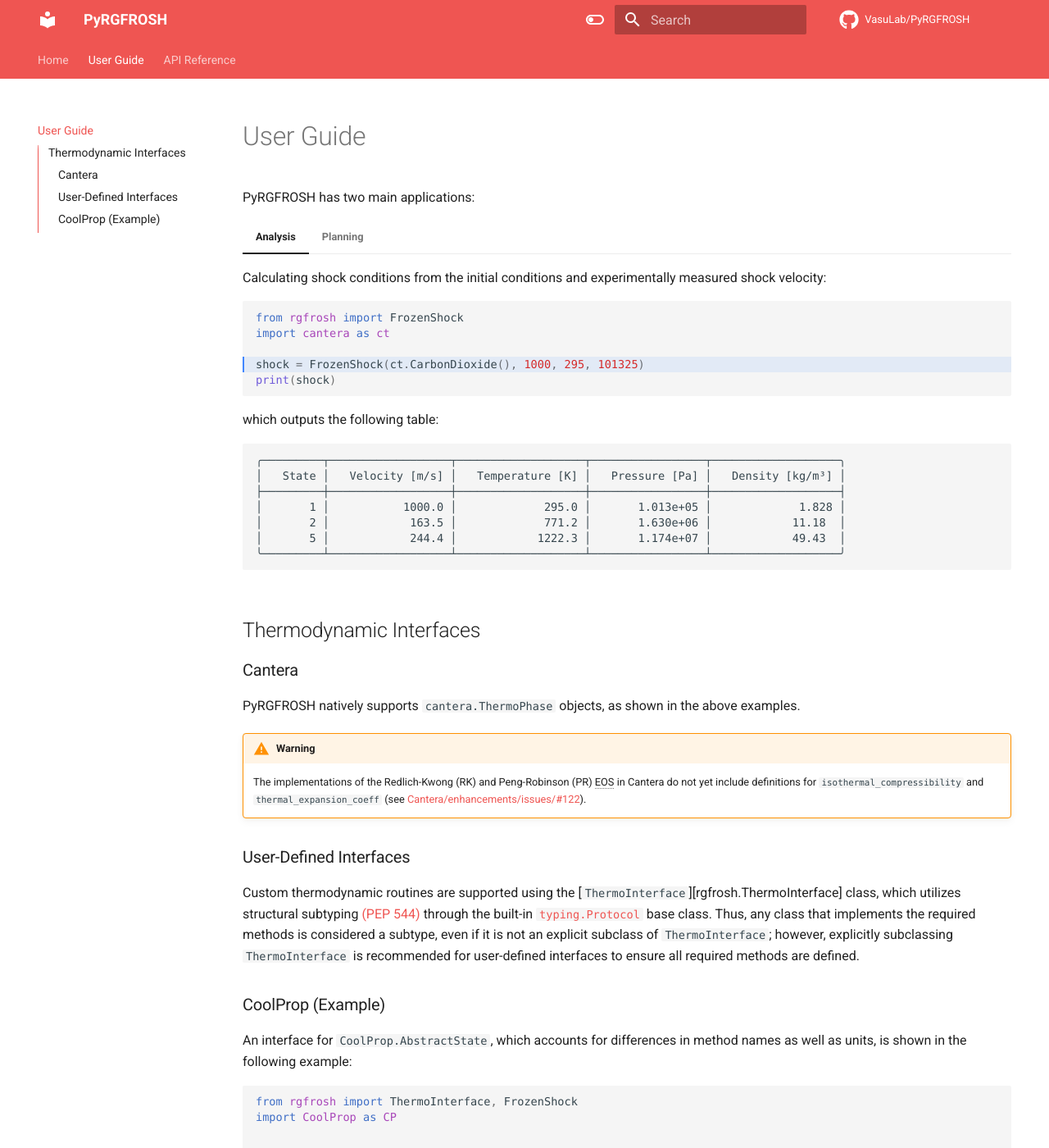
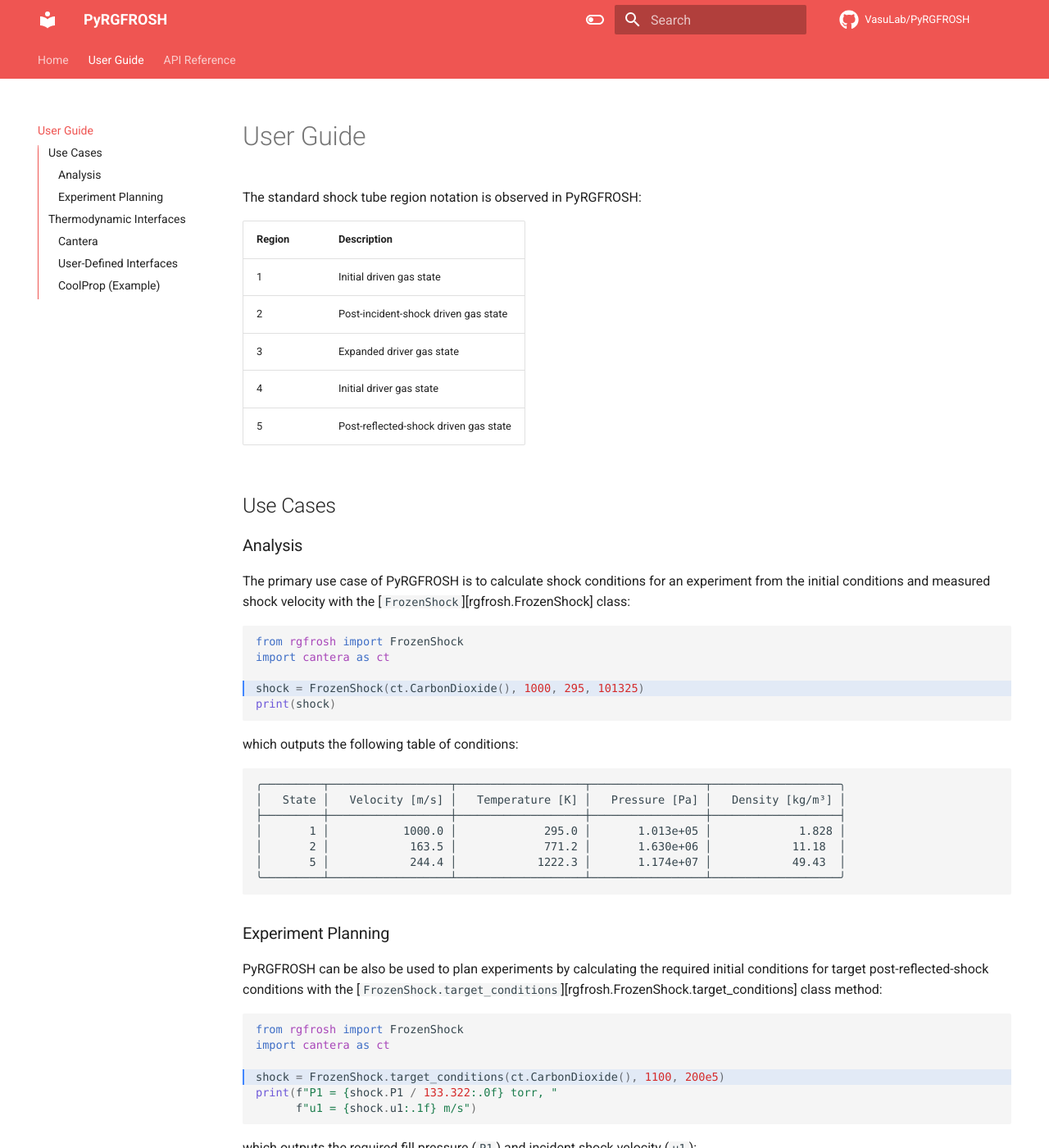
Before and after one commit to VasuLab/rgfrosh, an MkDocs documentation site: the page built from docs/guide.md, in a window 1280 px wide and 1400 px high. Shown: the whole window at 82% size. Built offline with MkDocs 1.6.1 and Material for MkDocs 9.7.7, drawn with Linux system fonts in a browser that asks for light colours; some web fonts are replaced; comment, search, counter and statistics services are not loaded; some of the changed text lies outside the part shown.

Commit message:
Improved documentation

````diff
--- a/docs/guide.md
+++ b/docs/guide.md
@@ -1,49 +1,62 @@
 # User Guide
 
-PyRGFROSH has two main applications:
+The standard shock tube region notation is observed in PyRGFROSH:
 
-=== "Analysis"
+| Region | Description                           |
+| ------ | ------------------------------------- |
+| 1      | Initial driven gas state              |
+| 2      | Post-incident-shock driven gas state  |
+| 3      | Expanded driver gas state             |
+| 4      | Initial driver gas state              |
+| 5      | Post-reflected-shock driven gas state |
 
-    Calculating shock conditions from the initial conditions and experimentally measured shock velocity:
+## Use Cases
 
-    ```py hl_lines="4"
-    from rgfrosh import FrozenShock
-    import cantera as ct
+### Analysis
 
-    shock = FrozenShock(ct.CarbonDioxide(), 1000, 295, 101325)
-    print(shock)
-    ```
+The primary use case of PyRGFROSH is to calculate shock conditions for an experiment from the initial conditions
+and measured shock velocity with the [`FrozenShock`][rgfrosh.FrozenShock] class:
 
-    which outputs the following table:
+```py hl_lines="4"
+from rgfrosh import FrozenShock
+import cantera as ct
 
-    ```commandline
-    ╭─────────┬──────────────────┬───────────────────┬─────────────────┬───────────────────╮
-    │   State │   Velocity [m/s] │   Temperature [K] │   Pressure [Pa] │   Density [kg/m³] │
-    ├─────────┼──────────────────┼───────────────────┼─────────────────┼───────────────────┤
-    │       1 │           1000.0 │             295.0 │       1.013e+05 │             1.828 │
-    │       2 │            163.5 │             771.2 │       1.630e+06 │            11.18  │
-    │       5 │            244.4 │            1222.3 │       1.174e+07 │            49.43  │
-    ╰─────────┴──────────────────┴───────────────────┴─────────────────┴───────────────────╯
-    ```
+shock = FrozenShock(ct.CarbonDioxide(), 1000, 295, 101325)
+print(shock)
+```
 
-=== "Planning"
+which outputs the following table of conditions:
 
-    Calculating initial conditions for target post-reflected-shock conditions:
+```commandline
+╭─────────┬──────────────────┬───────────────────┬─────────────────┬───────────────────╮
+│   State │   Velocity [m/s] │   Temperature [K] │   Pressure [Pa] │   Density [kg/m³] │
+├─────────┼──────────────────┼───────────────────┼─────────────────┼───────────────────┤
+│       1 │           1000.0 │             295.0 │       1.013e+05 │             1.828 │
+│       2 │            163.5 │             771.2 │       1.630e+06 │            11.18  │
+│       5 │            244.4 │            1222.3 │       1.174e+07 │            49.43  │
+╰─────────┴──────────────────┴───────────────────┴─────────────────┴───────────────────╯
+```
 
-    ```py hl_lines="4"
-    from rgfrosh import FrozenShock
-    import cantera as ct
+### Experiment Planning
 
-    shock = FrozenShock.target_conditions(ct.CarbonDioxide(), 1100, 200e5)
-    print(f"P1 = {shock.P1 / 133.322:.0f} torr, "
-          f"u1 = {shock.u1:.1f} m/s")
-    ```
+PyRGFROSH can be also be used to plan experiments by calculating the required initial conditions for target
+post-reflected-shock conditions with the
+[`FrozenShock.target_conditions`][rgfrosh.FrozenShock.target_conditions] class method:
 
-    which outputs the required fill pressure (`P1`) and incident shock velocity (`u1`):
+```py hl_lines="4"
+from rgfrosh import FrozenShock
+import cantera as ct
 
-    ```
-    P1 = 1687 torr, u1 = 918.9 m/s
-    ```
+shock = FrozenShock.target_conditions(ct.CarbonDioxide(), 1100, 200e5)
+print(f"P1 = {shock.P1 / 133.322:.0f} torr, "
+      f"u1 = {shock.u1:.1f} m/s")
+```
+
+which outputs the required fill pressure (`P1`) and incident shock velocity (`u1`):
+
+```
+P1 = 1687 torr, u1 = 918.9 m/s
+```
 
 ## Thermodynamic Interfaces
 
@@ -53,16 +66,17 @@
 above examples.
 
 !!! warning
-    The implementations of the Redlich-Kwong (RK) and Peng-Robinson (PR) EOS
+    The implementations of the Redlich-Kwong (RK) EOS and Peng-Robinson (PR) EOS
     in Cantera do not yet include definitions for `isothermal_compressibility` and
     `thermal_expansion_coeff`
-    (see [Cantera/enhancements/issues/#122](https://github.com/Cantera/enhancements/issues/122)).
+    (see [Cantera/enhancements/issues/#122](https://github.com/Cantera/enhancements/issues/122)), thus
+    only the ideal gas EOS is currently supported.
 
 ### User-Defined Interfaces
 
 Custom thermodynamic routines are supported using the
 [`ThermoInterface`][rgfrosh.ThermoInterface] class, which utilizes structural
-subtyping [(PEP 544)](https://www.python.org/dev/peps/pep-0544/) through the
+subtyping (see [PEP 544](https://www.python.org/dev/peps/pep-0544/)) through the
 built-in [`typing.Protocol`](https://docs.python.org/3/library/typing.html#typing.Protocol)
 base class. Thus, any class that implements the required methods is considered a
 subtype, even if it is not an explicit subclass of `ThermoInterface`; however,
@@ -124,7 +138,8 @@
 state.specify_phase(CP.iphase_gas)
 
 shock = FrozenShock(CPInterface(state), 1000, 295, 101325)
-print(f"T5 = {shock.T5:.1f} K, P5 = {shock.P5 / 101325:.2f} atm")
+print(f"T5 = {shock.T5:.1f} K, "
+      f"P5 = {shock.P5 / 101325:.2f} atm")
 ```
 
 which outputs the following solution of the post-reflected-shock conditions
@@ -134,5 +149,16 @@
 T5 = 1216.8 K, P5 = 115.45 atm
 ```
 
+The compressibility factor ($Z$) can then be calculated with:
+
+```py
+print(f"Z = {compressibility_factor(shock.state5):.3f}")
+```
+
+which outputs:
+
+```
+Z = 1.033
+```
 
 *[EOS]: Equation of State
````
Also changed, not shown: other parts of docs/guide.md (+1 -1 lines), README.md (+2 -2 lines), docs/index.md (+1 -1 lines).
